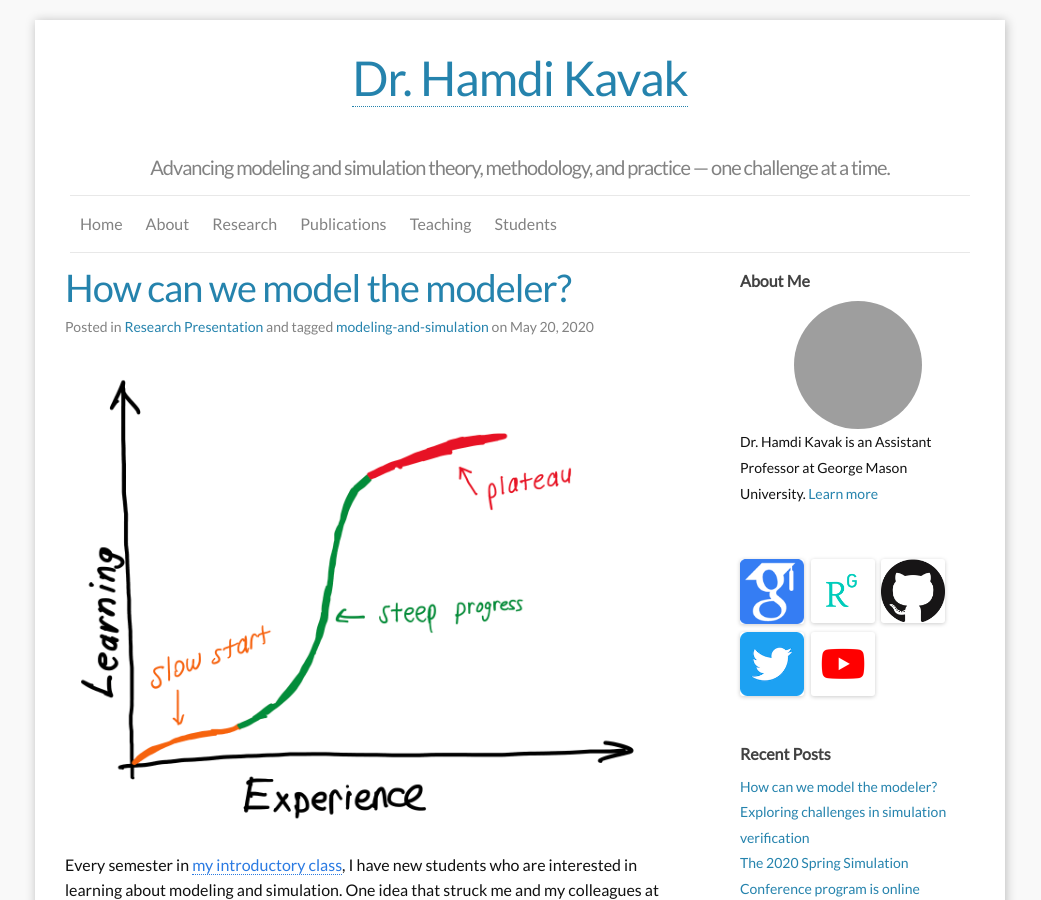
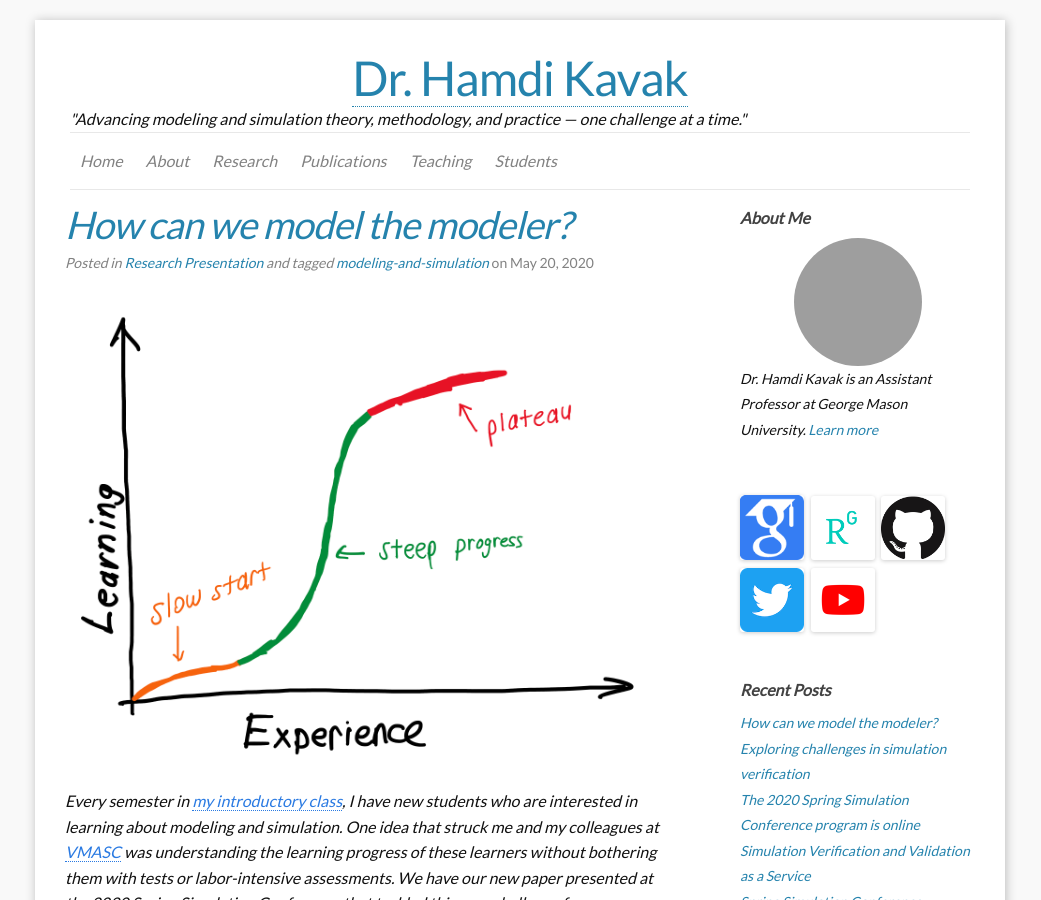
Before and after one commit to hamdikavak/hamdikavak.github.io, a Jekyll site: the page built from index.html, in a window 1280 px wide and 900 px high. Shown: the whole window, without its empty margins (120-1161 px from the left). Built offline with Jekyll 4.4.1, drawn with Linux system fonts in a browser that asks for light colours; nearby versions of some CDN libraries; the list of posts is cut into pages by our own code; grey boxes are pictures that could not be loaded.

Commit message:
Tagline update

```diff
--- a/_includes/header.html
+++ b/_includes/header.html
@@ -3,7 +3,7 @@
   <div class="wrapper">
 
     <h1 class="site-title"><a href="{{ site.baseurl }}/">{{ site.title }}</a></h1>
-    <h5 class="site-meta">{{ site.tagline }}</h5>
+    <i>"{{ site.tagline }}"<i>
 
     <nav class="site-nav">
       <a href="#" class="menu-icon">
```
